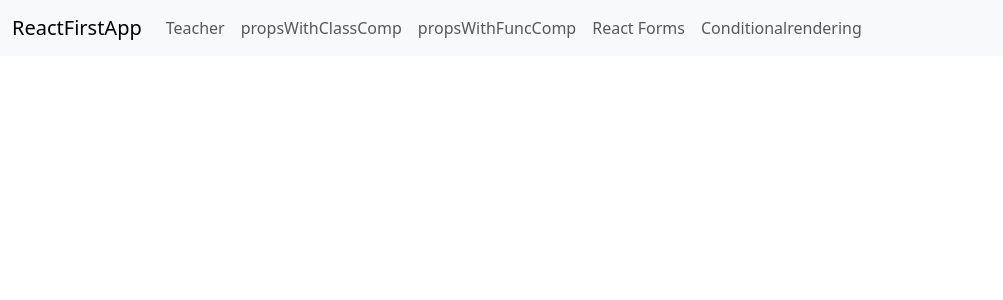
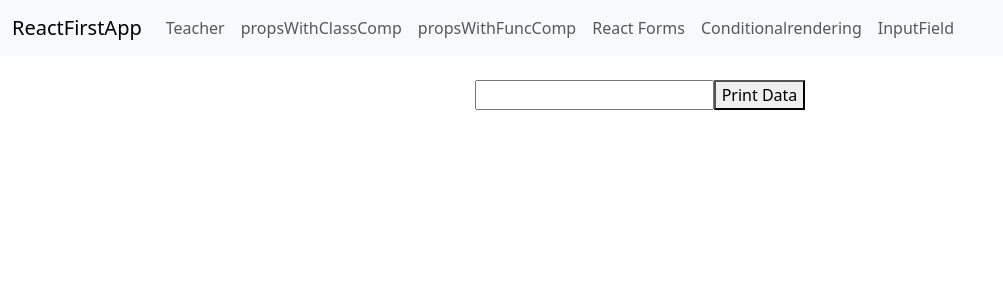
Before and after one commit to prasadkadam186/reactfirstapp, a React (Create React App) app: page /Inputbox in a window 1280 px wide. Shown: the top 300 px of the page, without its empty margins (0-1003 px from the left). Built offline with nearby package versions, Linux system fonts and the light colour scheme.

Commit message:
To accept and print input from user via conditional

```diff
--- a/src/App.js
+++ b/src/App.js
@@ -6,6 +6,7 @@ import Student from './ClassComponents/Student';
 import Props from './ClassComponents/Props';
 import Loginform from './Forms/Loginform';
 import Conditionalrendering from './Forms/Conditionalrendering';
+import Inputbox from './FuncComponent/Inputbox';
 
 function App() {
   return (
@@ -21,6 +22,7 @@ function App() {
             <Route path='/props' element={<Props name="Prasad" age="25" Roll_no="21" />}/>
             <Route path="/Loginform" element={<Loginform />} />
             <Route path='Conditionalrendering' element={<Conditionalrendering/>}/>
+            <Route path='/Inputbox' element={<Inputbox/>}/>
           </Routes>
         </div>
       </Router>
@@ -29,12 +31,12 @@ function App() {
 }
 
 // Function based component in same class
-function Seconduser()
-{
-  return (
-    <h1>Here is Second User component</h1>
-  );
-}
+// function Seconduser()
+// {
+//   return (
+//     <h1>Here is Second User component</h1>
+//   );
+// }
 
 // Class based component within one class
 class Teacher extends Component{
--- a/src/Forms/Conditionalrendering.js
+++ b/src/Forms/Conditionalrendering.js
@@ -6,7 +6,7 @@ function Conditionalrendering()
     return (
         <div>
             {/* Condition rendering instead of nested if else */}
-            {user == 1 ? <h1>Its user 1</h1> : user == 2 ? <h1>Its user 2</h1> : <h1>its user 3</h1>}
+            {user === 1 ? <h1>Its user 1</h1> : user === 2 ? <h1>Its user 2</h1> : <h1>its user 3</h1>}
         </div>
     )
 }
--- /dev/null
+++ b/src/FuncComponent/Inputbox.js
@@ -0,0 +1,22 @@
+import { useState } from "react";
+
+function Inputbox()
+{
+    const [data, setData]=useState("")
+    const [print, setPrint]=useState(false)
+    function getData(val)
+    {
+        console.log(val.target.value);
+        setData(val.target.value)
+    }
+    return(
+        <div>
+            {
+                print ? <h2>{data}</h2> : null
+            }
+            <input type="text" onChange={getData}/>
+            <button onClick={()=>setPrint(true)}>Print Data</button>
+        </div>
+    )
+}
+export default Inputbox;
--- a/src/navbar/navbar.js
+++ b/src/navbar/navbar.js
@@ -25,6 +25,9 @@ function Navbar() {
                             <li className="nav-item">
                                 <Link className="nav-link" to="/Conditionalrendering">Conditionalrendering</Link>
                             </li>
+                            <li>
+                                <Link className="nav-link" to="/Inputbox">InputField</Link>
+                            </li>
                         </ul>
                     </div>
                 </div>
```
